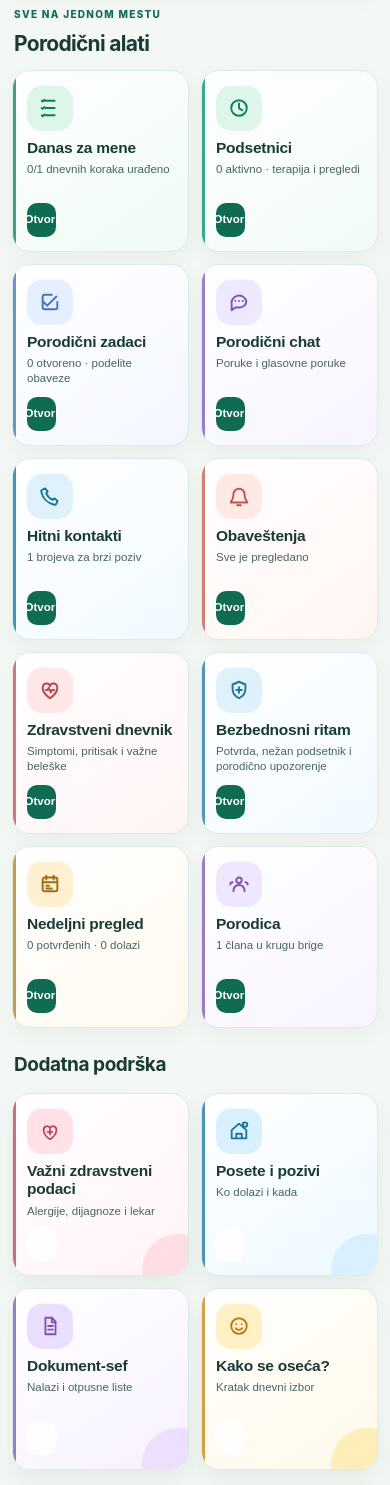
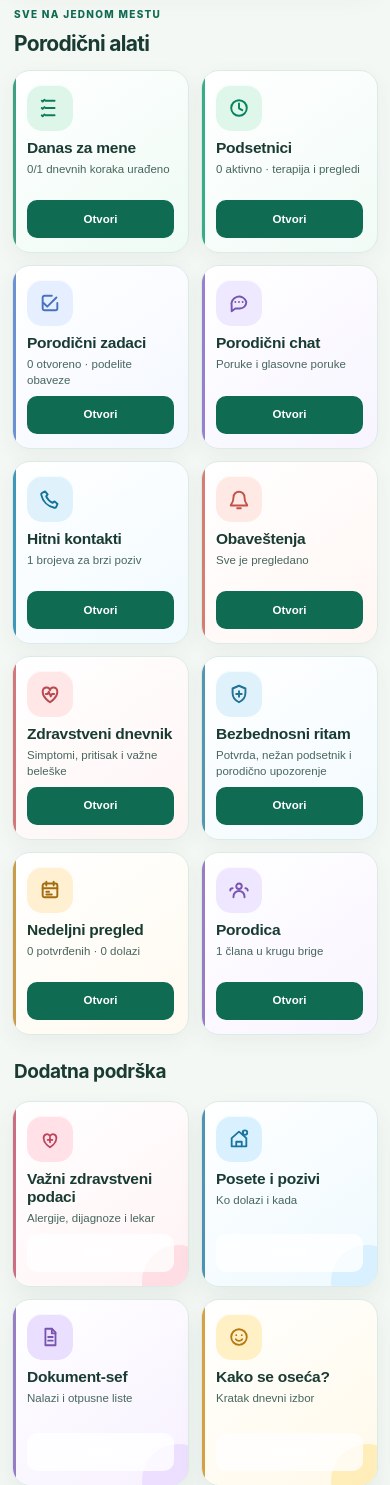
Before and after one commit to angro-scraper/briga-plus, a Django app: page / in a window 390 px wide. Shown: the part 998-2483 px from the top of the page. Run offline with Django 5.2, Linux system fonts and the light colour scheme; a user stored in the database is signed in; tables that the repository leaves empty hold one stand-in row (values such as "Sample post"); data that the repository does not hold is empty.

Commit message:
Fix clipped mobile dashboard card actions

```diff
--- /dev/null
+++ b/static/ios-card-layout.css
@@ -0,0 +1,50 @@
+/* Završna zaštita za iOS WebView: kartice i akcije ne smeju da se suze. */
+@media (max-width: 640px) {
+  .app-shell { overflow-x: hidden; }
+
+  .tool-grid,
+  .senior-account .tool-grid,
+  .care-extension-grid {
+    width: 100%;
+    grid-template-columns: repeat(2, minmax(0, 1fr)) !important;
+  }
+
+  .tool-card,
+  .care-extension-grid .tool-card,
+  .device-section .tool-card {
+    width: 100% !important;
+    max-width: 100% !important;
+    min-width: 0 !important;
+    grid-template-columns: minmax(0, 1fr) !important;
+    grid-template-rows: 46px minmax(0, 1fr) 38px !important;
+  }
+
+  .tool-card i,
+  .care-extension-grid .tool-card i,
+  .device-section .tool-card i {
+    display: flex !important;
+    width: 100% !important;
+    min-width: 0 !important;
+    max-width: 100% !important;
+    height: 38px !important;
+    min-height: 38px !important;
+    justify-self: stretch !important;
+    align-self: end;
+    align-items: center;
+    justify-content: center;
+    overflow: visible;
+  }
+
+  .tool-card i::after,
+  .care-extension-grid .tool-card i::after,
+  .device-section .tool-card i::after {
+    white-space: nowrap;
+    line-height: 1;
+  }
+}
+
+@media (max-width: 360px) {
+  .tool-grid,
+  .senior-account .tool-grid,
+  .care-extension-grid { grid-template-columns: 1fr !important; }
+}
--- a/templates/dashboard.html
+++ b/templates/dashboard.html
@@ -18,6 +18,7 @@
   <link rel="stylesheet" href="/static/mobile-app.css">
   <link rel="stylesheet" href="/static/mobile-polish.css">
   <link rel="stylesheet" href="/static/window-clarity.css?v=2">
+  <link rel="stylesheet" href="/static/ios-card-layout.css?v=1">
   <title>Briga+ | Porodični panel</title>
 </head>
 <body class="{% if membership.role == 'senior' %}senior-account{% elif not has_health_access %}basic-family-account{% endif %}">
--- a/users/tests.py
+++ b/users/tests.py
@@ -64,6 +64,7 @@ class DashboardFlowTests(TestCase):
         response = self.client.get('/')
         self.assertIn('no-store', response['Cache-Control'])
         self.assertContains(response, '/static/window-clarity.css?v=2')
+        self.assertContains(response, '/static/ios-card-layout.css?v=1')
 
     def test_registration_saves_required_contact_information(self):
         response = self.client.post('/registracija/', {
```
